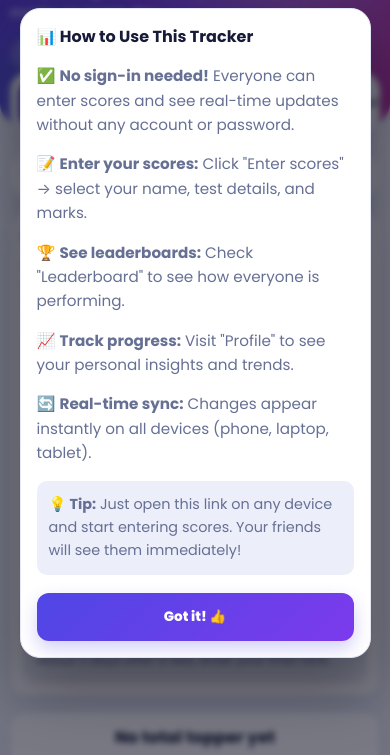
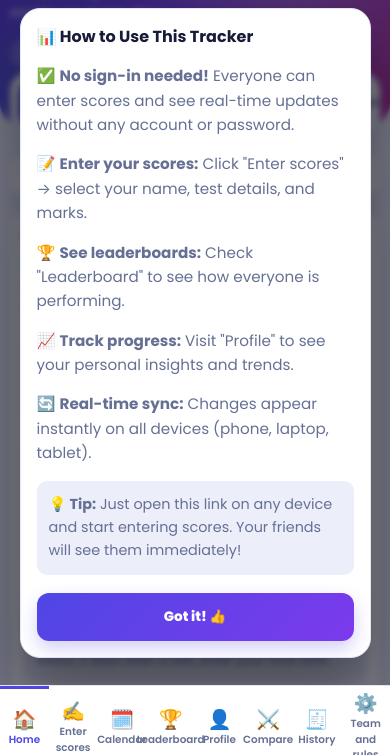
Before and after one commit to Kishore756/ssc-cgl-tracker, a plain HTML site: page index.html in a window 390 px wide. Shown: the part 89-844 px from the top of the page. Drawn offline with Linux system fonts and the light colour scheme; no server answers.

Commit message:
Implement bottom navigation for mobile view
Add bottom navigation bar for mobile responsiveness.

```diff
--- a/index.html
+++ b/index.html
@@ -294,9 +294,18 @@ input[type=checkbox]{width:18px;height:18px;accent-color:var(--brand)}
 .cellcheck{min-width:200px;text-align:left}
 .mkcell .mini{justify-content:flex-end}
 
+/* ===== BOTTOM TAB NAVIGATION ===== */
+.bottom-nav{display:none;position:fixed;bottom:0;left:0;right:0;height:70px;background:var(--card);border-top:1px solid var(--line);z-index:100;flex-wrap:wrap}
+.bottom-nav button{flex:1;border:none;background:transparent;color:var(--muted);font-size:.65rem;font-weight:600;cursor:pointer;display:flex;flex-direction:column;align-items:center;justify-content:center;gap:3px;padding:8px 6px;transition:all .2s;position:relative;min-height:70px}
+.bottom-nav button:active{background:rgba(0,0,0,.05)}
+.bottom-nav button[aria-current="page"]{color:var(--brand)}
+.bottom-nav button[aria-current="page"]:before{content:"";position:absolute;top:0;left:0;right:0;height:3px;background:var(--brand)}
+.bottom-nav-icon{font-size:1.2rem;line-height:1}
+
 /* ===== MOBILE RESPONSIVE DESIGN ===== */
-/* Mobile Responsive */
 @media (max-width:760px){
+  body{padding-bottom:70px}
+  .bottom-nav{display:flex}
   .hero{padding:20px 0 60px}
   .hero h1{font-size:1.8rem}
   .hero-in{gap:8px}
@@ -381,6 +390,7 @@ input[type=checkbox]{width:18px;height:18px;accent-color:var(--brand)}
   <main id="view" class="fade"></main>
   <p class="foot">Scores are shared live with everyone who has Contributor access. Ranks are final about 3 days after each test.</p>
 </div>
+<nav class="bottom-nav" id="bottomNav" aria-label="Main sections"></nav>
 <div id="toasts" aria-live="polite"></div>
 <div id="modal"></div>
 <script>
@@ -889,9 +899,20 @@ function buildNav() {
     nav.appendChild(h('button', { type: 'button', 'data-view': v.id, onclick: function () { go(v.id); } },
       [h('span', { 'aria-hidden': 'true' }, [v.icon]), v.label]));
   });
+
+  var bottomNav = $('#bottomNav');
+  clearEl(bottomNav);
+  VIEWS.forEach(function (v) {
+    bottomNav.appendChild(h('button', { type: 'button', 'data-view': v.id, onclick: function () { go(v.id); } },
+      [h('span', { class: 'bottom-nav-icon', 'aria-hidden': 'true' }, [v.icon]), h('span', { style: { display: 'block' } }, [v.label])]));
+  });
 }
 function renderNav() {
   Array.prototype.forEach.call($('#nav').children, function (b) {
+    if (b.getAttribute('data-view') === S.view) b.setAttribute('aria-current', 'page');
+    else b.removeAttribute('aria-current');
+  });
+  Array.prototype.forEach.call($('#bottomNav').children, function (b) {
     if (b.getAttribute('data-view') === S.view) b.setAttribute('aria-current', 'page');
     else b.removeAttribute('aria-current');
   });
```
